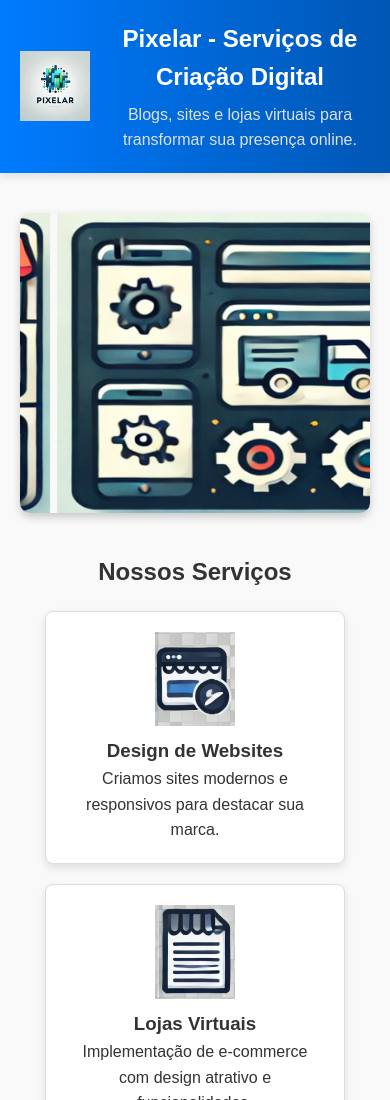
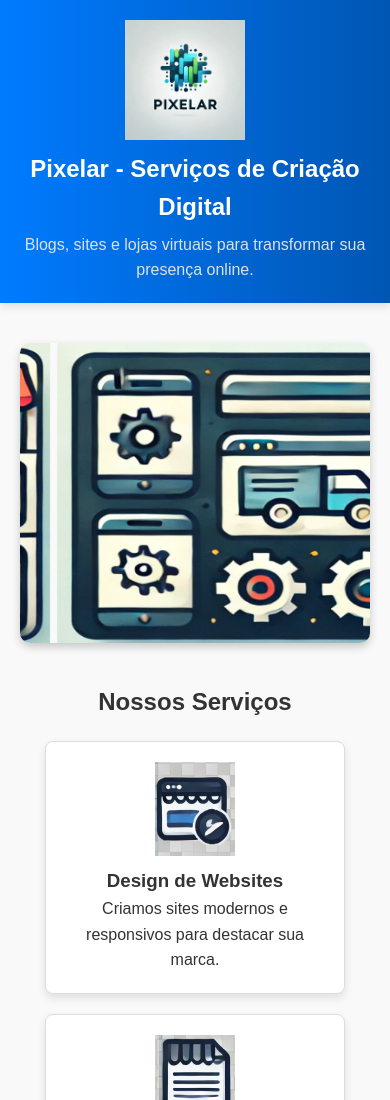
Before and after one commit to Arabuena/Pixalar, a plain HTML site: page index.html in a window 390 px wide. Shown: the top 1100 px of the page. Drawn offline with Linux system fonts and the light colour scheme; a script that the page names is missing.

Commit message:
Ajuste header mobile

```diff
--- a/styles.css
+++ b/styles.css
@@ -150,7 +150,20 @@ footer img {
     100% { transform: translateX(0); }
   }
    /* Ajuste do título no mobile */
-   header h1 {
+  header h1 {
     font-size: 1.5rem; /* Define um tamanho menor para o título */
   }
+
+  /* Ajuste da logo no mobile */
+  header {
+    flex-direction: column; /* Alinha os elementos verticalmente */
+    text-align: center; /* Centraliza o conteúdo */
+  }
+
+  header img {
+    margin-bottom: 10px; /* Espaço entre a logo e o título */
+    width: 120px; /* Aumenta a largura da logo */
+    height: auto; /* Mantém a proporção da imagem */
+  }
+
 }
```
